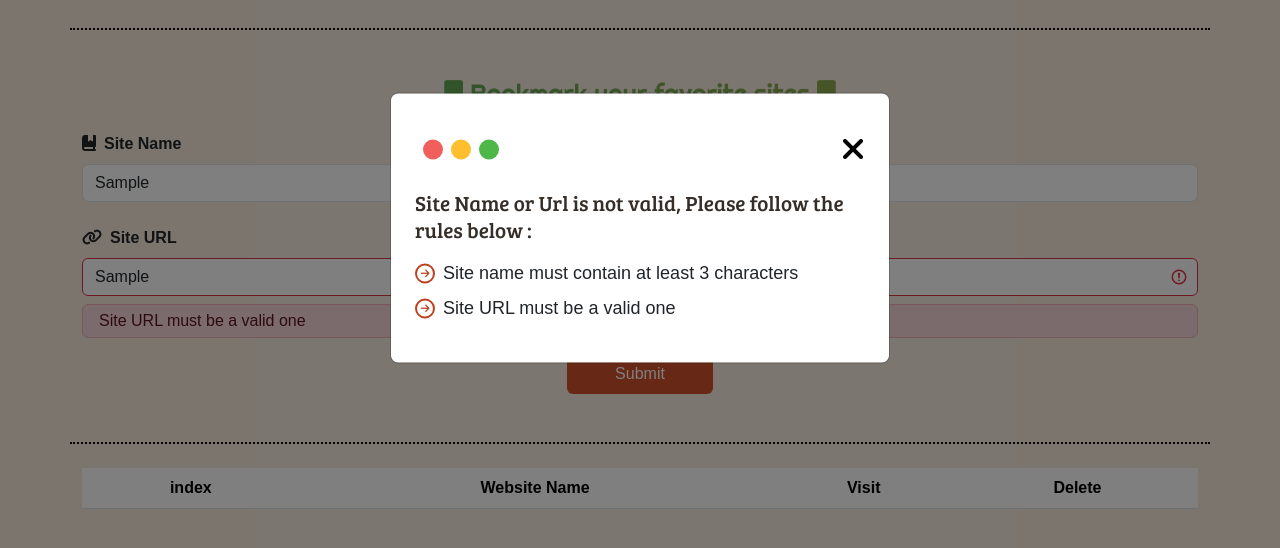
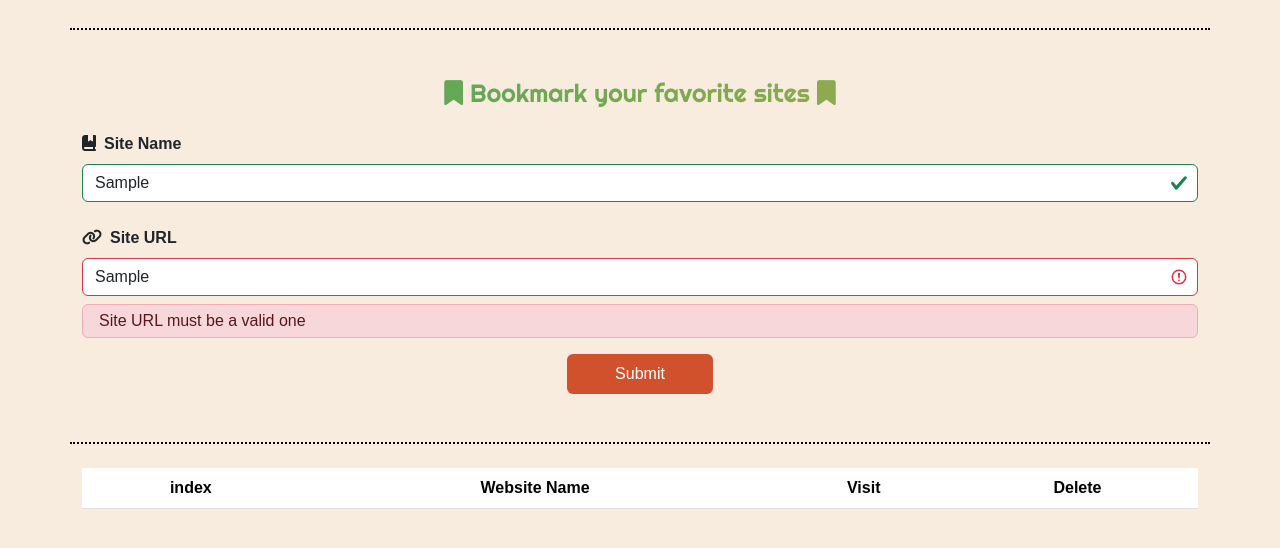
Before and after one commit to Ahmedsoliman03/Bookmark, a plain HTML site: page index.html in a window 1280 px wide. Both pictures are taken after typing "Sample", "Sample" into the empty fields and a click on the button "Submit". Shown: the part 152-700 px from the top of the page. Drawn offline with Linux system fonts and the light colour scheme; a web font is replaced by a local one.

Commit message:
first commit

```diff
--- a/index.html
+++ b/index.html
@@ -29,39 +29,7 @@
 
 <body>
 
-  <div class="modal fade layer d-none" id="exampleModal" tabindex="-1" aria-labelledby="exampleModalLabel" aria-hidden="true">
-    <div class="modal-dialog">
-      <div class="modal-content p-4">
-        <div class="modal-header pt-3 d-flex justify-content-between align-items-center">
-          <h5 class="modal-title d-flex justify-content-center align-items-center" id="exampleModalLabel">
-            <span class="red ms-2"></span>
-            <span class="orange ms-2"></span>
-            <span class="green ms-2"></span>
-          </h5>
-          <button type="button" class="btn-close d-flex align-items-center" data-bs-dismiss="modal" aria-label="Close">
-            <i class="fa-solid fa-xmark close fa-2x"></i>
-          </button>
-        </div>
-        <div class="modal-body mt-4 p-0">
-          <p class="first-p">Site Name or Url is not valid, Please follow the rules below :</p>
-          <ul class="list-unstyled d-flex flex-column gap-2">
-            <li class="d-flex align-items-center">
-              <div><i class="fa-solid fa-arrow-right position-absolute fa-2xs top-50 translate-middle start-50 fw-bold"></i></div>
-              <p class="mb-0 ms-2">Site name must contain at least 3 characters</p>
-            </li>
-            <li class="d-flex align-items-center">
-              <div><i class="fa-solid fa-arrow-right position-absolute fa-2xs top-50 translate-middle start-50 fw-bold"></i></div>
-              <p class="mb-0 ms-2">Site URL must be a valid one</p>
-            </li>
-
-
-
-          </ul>
-        </div>
-      </div>
-    </div>
-  </div>
-  <div class="d-flex flex-column justify-content-center align-items-center py-5">
+<div class="d-flex flex-column justify-content-center align-items-center py-5">
     <h1 class="text-center py-2">Bookmarker</h1>
     <div class="container mt-5 content  py-5">
       <h2 class="text-center">
@@ -85,7 +53,7 @@
         </div>
       </div>
       <div class="d-flex justify-content-center align-items-center">
-        <button class="py-2 px-5 rounded border-0 text-white" onclick="createItem()" id="btn-click" data-bs-toggle="modal" data-bs-target="#exampleModal">Submit</button>
+        <button class="py-2 px-5 rounded border-0 text-white" onclick="createItem()">Submit</button>
       </div>
 
     </div>
--- a/js/index.js
+++ b/js/index.js
@@ -1,70 +1,73 @@
 var bookMarkName = document.getElementById("bookMarkName");
 var bookMarkUrl = document.getElementById("bookMarkUrl");
-var tableContent = document.getElementById("tableContent")
+var tableContent = document.getElementById("tableContent");
 var box = document.getElementById("box");
-var exampleModal = document.getElementById("exampleModal")
-var itemList = []
+var exampleModal = document.getElementById("exampleModal");
+var layer = document.getElementById("layer");
+var itemList = [];
+
+
 if (localStorage.getItem("items") != null) {
-    itemList = JSON.parse(localStorage.getItem("items"))
-    displayItem(itemList)
+    itemList = JSON.parse(localStorage.getItem("items"));
+    displayItem(itemList);
 }
+
+
 function validateInp(element) {
     var regex = {
-        bookMarkName: /^[A-Za-z0-9]{3,}$/,
+        bookMarkName: /[A-Za-z]{3,}/,
         bookMarkUrl: /^((http|https):\/\/)?([\w-]+(\.[\w-]+)+)(\/[\w-./?%&=]*)?$/
-    }
+    };
     if (regex[element.id].test(element.value)) {
-        element.classList.add("is-valid")
-        element.classList.remove("is-invalid")
-        element.nextElementSibling.classList.add("d-none")
-
-    }
-    else {
-        element.classList.remove("is-valid")
-        element.classList.add("is-invalid")
-        element.nextElementSibling.classList.remove("d-none")
+        element.classList.add("is-valid");
+        element.classList.remove("is-invalid");
+        element.nextElementSibling.classList.add("d-none");
+        return true;
+    } else {
+        element.classList.remove("is-valid");
+        element.classList.add("is-invalid");
+        element.nextElementSibling.classList.remove("d-none");
+        return false;
     }
 }
+
 function createItem() {
     var item = {
         name: bookMarkName.value,
         url: bookMarkUrl.value
-    }
-    if (bookMarkName.classList.contains("is-valid") && bookMarkUrl.classList.contains("is-valid")) {
-        itemList.push(item)
+    };
+    if (validateInp(bookMarkName) && validateInp(bookMarkUrl)) {
+        itemList.push(item);
         clearInputs();
-        displayItem(itemList)
-        localStorage.setItem("items", JSON.stringify(itemList))
-
-    }
-    else {
-        exampleModal.classList.remove("d-none")
-    }
-    bookMarkName.classList.remove("is-valid")
-    bookMarkUrl.classList.remove("is-valid")
+        displayItem(itemList);
+        localStorage.setItem("items", JSON.stringify(itemList));
+}
 }
 function clearInputs() {
-    bookMarkName.value = null
-    bookMarkUrl.value = null
+    bookMarkName.value = "";
+    bookMarkUrl.value = "";
+    bookMarkName.classList.remove("is-valid", "is-invalid");
+    bookMarkUrl.classList.remove("is-valid", "is-invalid");
 }
+
 function displayItem(list) {
     var box = ``;
-
     for (var i = 0; i < list.length; i++) {
-
         box += `
         <tr>
-                        <td>${i + 1}</td>
-                        <td> <i class="fa-brands fa-${list[i].name.toLowerCase()} me-1"></i>${list[i].name}</td>
-                        <td class="d-flex align-items-center justify-content-center"><a href="${itemList[i].url}" target="_blank" class="py-2 px-3 border-0 rounded a-visit"><i class="fa-solid fa-eye pe-2 text-white"></i>Visit</a></td>
-                        <td><button class="btn btn-danger " onclick="deleteItem(${i})"> <i class="fa-solid fa-trash-can pe-2 text-white "></i> Delete</button></td>
-                    </tr>
-        `
+            <td>${i + 1}</td>
+            <td> <i class="fa-brands fa-${list[i].name.toLowerCase()} me-1"></i>${list[i].name}</td>
+            <td><a href="${itemList[i].url}" target="_blank" class="py-2 px-3 border-0 rounded a-visit"><i class="fa-solid fa-eye pe-2 text-white"></i>Visit</a></td>
+            <td><button class="btn btn-danger " onclick="deleteItem(${i})"> <i class="fa-solid fa-trash-can pe-2 text-white "></i> Delete</button></td>
+        </tr>
+        `;
     }
     document.getElementById("tableContent").innerHTML = box;
 }
+
+
 function deleteItem(index) {
-    itemList.splice(index, 1)
-    localStorage.setItem("items", JSON.stringify(itemList))
-    displayItem(itemList)
+    itemList.splice(index, 1);
+    localStorage.setItem("items", JSON.stringify(itemList));
+    displayItem(itemList);
 }
```
